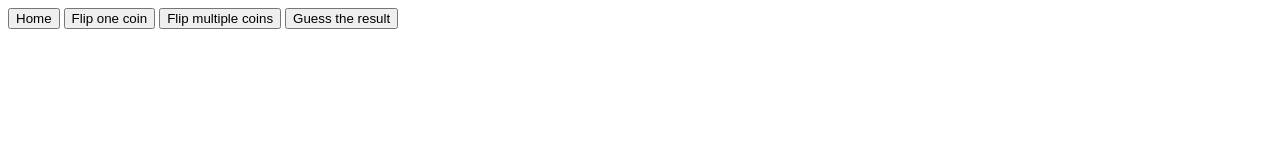
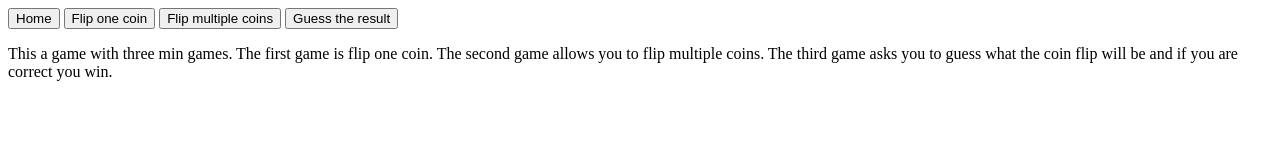
Before and after one commit to comp426-2022-spring/a05-rkjain02, a website: page public/index.html in a window 1280 px wide. Drawn offline with Linux system fonts and the light colour scheme.

Commit message:
added description of game to index html

```diff
--- a/public/index.html
+++ b/public/index.html
@@ -33,7 +33,7 @@
       <button id="guessnav">Guess the result</button>
     </nav>
     <div id="home">
-
+      <p>This a game with three min games. The first game is flip one coin. The second game allows you to flip multiple coins. The third game asks you to guess what the coin flip will be and if you are correct you win. </p>
     </div>
     <div id="single" class="hidden">
 
```
